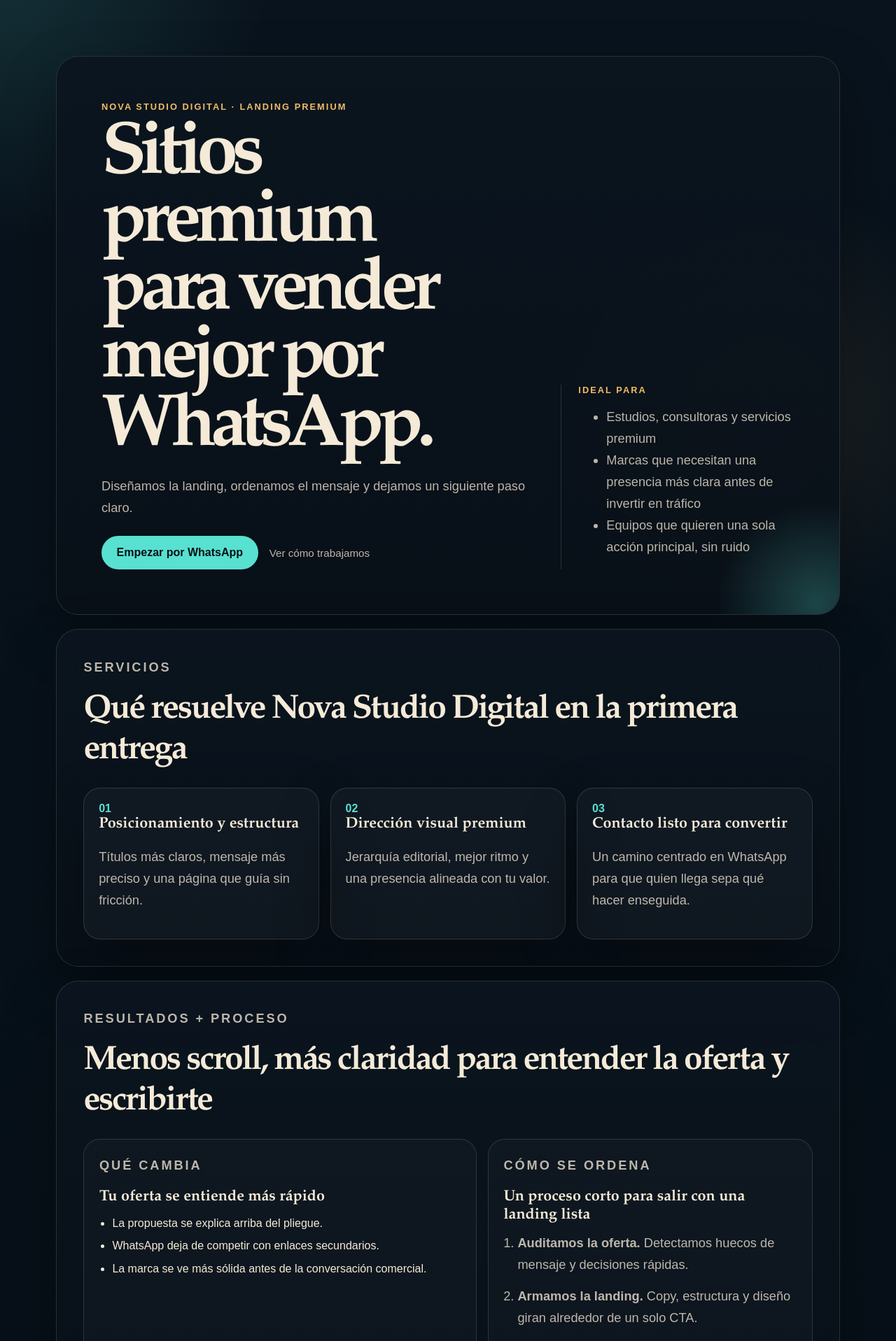
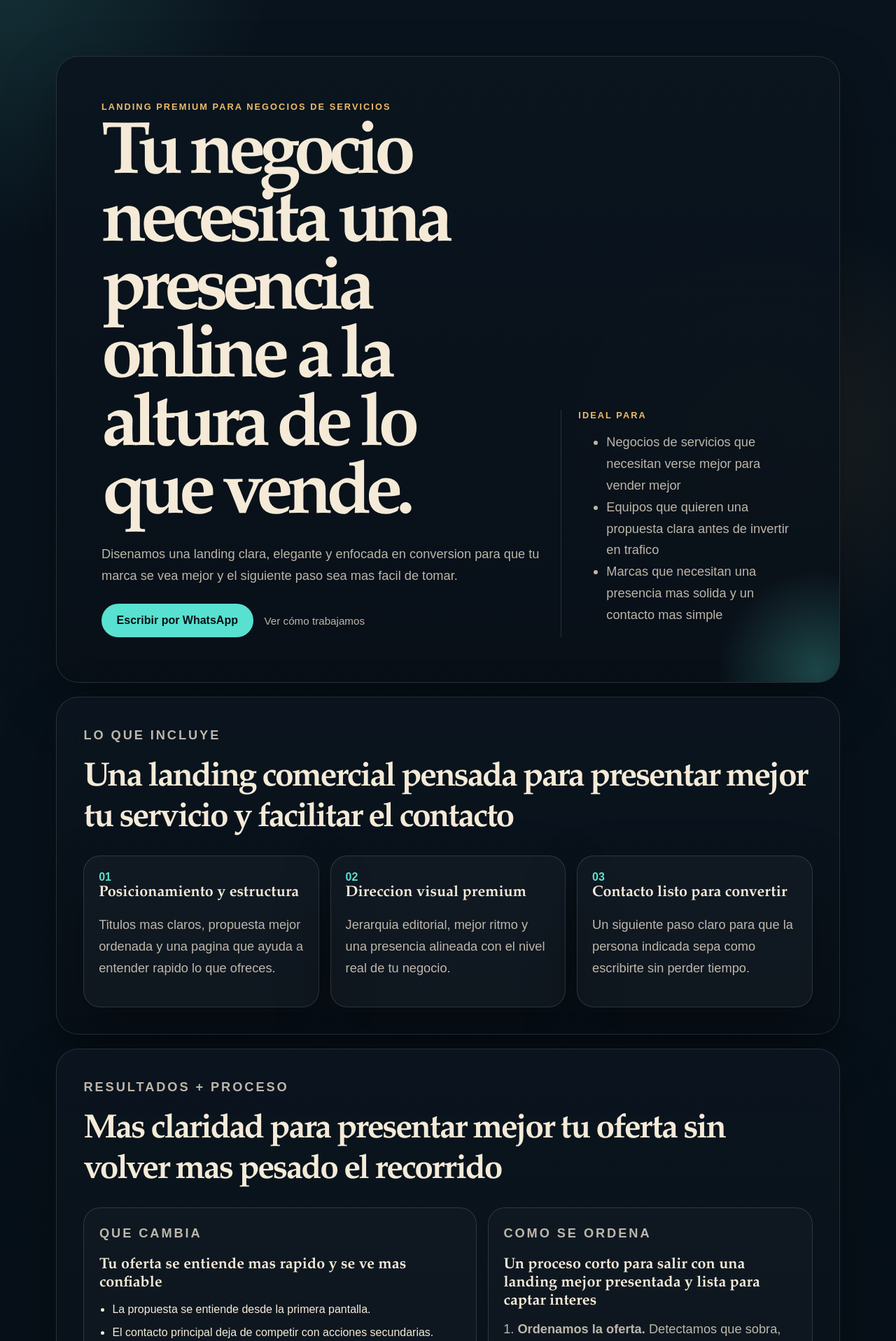
Before and after one commit to e12jassir/BrandLaunch, a Flask app: page / in a window 1280 px wide. Shown: the part 43-1960 px from the top of the page at 70% size. Run offline with Flask 3, Linux system fonts and the light colour scheme.

Commit message:
feat: refresh public landing copy

```diff
--- a/templates/landing.html
+++ b/templates/landing.html
@@ -1,74 +1,74 @@
 {% extends "base.html" %}
 
-{% block title %}Nova Studio Digital — WhatsApp-first websites for service brands{% endblock %}
+{% block title %}Landing premium para negocios de servicios{% endblock %}
 
-{% block meta_description %}Nova Studio Digital builds high-touch websites and launch assets for service brands that need a polished presence and a fast WhatsApp-first conversion path.{% endblock %}
+{% block meta_description %}Landing premium para negocios de servicios que necesitan una presencia online mas clara, mejor presentada y lista para convertir contactos en conversaciones comerciales.{% endblock %}
 
 {% block content %}
 <section id="hero" class="hero-panel hero-layout" aria-labelledby="hero-title">
     <div class="hero-copy-block">
-        <p class="eyebrow">Nova Studio Digital · landing premium</p>
-        <h1 id="hero-title">Sitios premium para vender mejor por WhatsApp.</h1>
-        <p class="hero-copy">Diseñamos la landing, ordenamos el mensaje y dejamos un siguiente paso claro.</p>
+        <p class="eyebrow">Landing premium para negocios de servicios</p>
+        <h1 id="hero-title">Tu negocio necesita una presencia online a la altura de lo que vende.</h1>
+        <p class="hero-copy">Disenamos una landing clara, elegante y enfocada en conversion para que tu marca se vea mejor y el siguiente paso sea mas facil de tomar.</p>
         <div class="hero-actions">
-            <a class="primary-action" href="https://wa.me/15550000000?text=Hi%20Nova%20Studio%20Digital">Empezar por WhatsApp</a>
+            <a class="primary-action" href="https://wa.me/15550000000?text=Hi%20Nova%20Studio%20Digital">Escribir por WhatsApp</a>
             <a class="secondary-action" href="#services">Ver cómo trabajamos</a>
         </div>
     </div>
     <aside class="hero-note" aria-label="Offer snapshot">
         <p class="hero-note-label">Ideal para</p>
         <ul>
-            <li>Estudios, consultoras y servicios premium</li>
-            <li>Marcas que necesitan una presencia más clara antes de invertir en tráfico</li>
-            <li>Equipos que quieren una sola acción principal, sin ruido</li>
+            <li>Negocios de servicios que necesitan verse mejor para vender mejor</li>
+            <li>Equipos que quieren una propuesta clara antes de invertir en trafico</li>
+            <li>Marcas que necesitan una presencia mas solida y un contacto mas simple</li>
         </ul>
     </aside>
 </section>
 
 <section id="services" class="story-section grid-section" aria-labelledby="services-title">
     <div class="section-heading">
-        <p class="eyebrow">Servicios</p>
-        <h2 id="services-title">Qué resuelve Nova Studio Digital en la primera entrega</h2>
+        <p class="eyebrow">Lo que incluye</p>
+        <h2 id="services-title">Una landing comercial pensada para presentar mejor tu servicio y facilitar el contacto</h2>
     </div>
     <article>
         <span>01</span>
         <h3>Posicionamiento y estructura</h3>
-        <p>Títulos más claros, mensaje más preciso y una página que guía sin fricción.</p>
+        <p>Titulos mas claros, propuesta mejor ordenada y una pagina que ayuda a entender rapido lo que ofreces.</p>
     </article>
     <article>
         <span>02</span>
-        <h3>Dirección visual premium</h3>
-        <p>Jerarquía editorial, mejor ritmo y una presencia alineada con tu valor.</p>
+        <h3>Direccion visual premium</h3>
+        <p>Jerarquia editorial, mejor ritmo y una presencia alineada con el nivel real de tu negocio.</p>
     </article>
     <article>
         <span>03</span>
         <h3>Contacto listo para convertir</h3>
-        <p>Un camino centrado en WhatsApp para que quien llega sepa qué hacer enseguida.</p>
+        <p>Un siguiente paso claro para que la persona indicada sepa como escribirte sin perder tiempo.</p>
     </article>
 </section>
 
 <section id="outcomes-process" class="story-section outcomes-process-section" aria-labelledby="outcomes-process-title">
     <div class="section-heading">
         <p class="eyebrow">Resultados + proceso</p>
-        <h2 id="outcomes-process-title">Menos scroll, más claridad para entender la oferta y escribirte</h2>
+        <h2 id="outcomes-process-title">Mas claridad para presentar mejor tu oferta sin volver mas pesado el recorrido</h2>
     </div>
     <div class="outcomes-process-grid">
         <article class="outcomes-process-panel" aria-labelledby="benefits-title">
-            <p class="eyebrow">Qué cambia</p>
-            <h3 id="benefits-title">Tu oferta se entiende más rápido</h3>
+            <p class="eyebrow">Que cambia</p>
+            <h3 id="benefits-title">Tu oferta se entiende mas rapido y se ve mas confiable</h3>
             <ul class="outcomes-list">
-                <li>La propuesta se explica arriba del pliegue.</li>
-                <li>WhatsApp deja de competir con enlaces secundarios.</li>
-                <li>La marca se ve más sólida antes de la conversación comercial.</li>
+                <li>La propuesta se entiende desde la primera pantalla.</li>
+                <li>El contacto principal deja de competir con acciones secundarias.</li>
+                <li>La marca transmite mas criterio antes de la conversacion comercial.</li>
             </ul>
         </article>
         <article class="outcomes-process-panel" aria-labelledby="process-title">
-            <p class="eyebrow">Cómo se ordena</p>
-            <h3 id="process-title">Un proceso corto para salir con una landing lista</h3>
+            <p class="eyebrow">Como se ordena</p>
+            <h3 id="process-title">Un proceso corto para salir con una landing mejor presentada y lista para captar interes</h3>
             <ol class="process-steps">
-                <li><strong>Auditamos la oferta.</strong> Detectamos huecos de mensaje y decisiones rápidas.</li>
-                <li><strong>Armamos la landing.</strong> Copy, estructura y diseño giran alrededor de un solo CTA.</li>
-                <li><strong>La dejamos lista.</strong> Terminás con una presencia más clara y un contacto directo.</li>
+                <li><strong>Ordenamos la oferta.</strong> Detectamos que sobra, que falta y que conviene destacar primero.</li>
+                <li><strong>Construimos la landing.</strong> Copy, estructura y diseno trabajan sobre una sola prioridad comercial.</li>
+                <li><strong>La dejamos lista.</strong> Tu negocio gana una presencia mas clara y una via de contacto mas simple.</li>
             </ol>
         </article>
     </div>
@@ -77,17 +77,17 @@
 <section id="testimonials" class="story-section proof-section" aria-labelledby="proof-title">
     <div class="section-heading">
         <p class="eyebrow">Prueba</p>
-        <h2 id="proof-title">Ejemplos demo, visibles pero en segundo plano</h2>
+        <h2 id="proof-title">Referencias demo para mostrar el tipo de mejora que busca esta landing</h2>
     </div>
     <div class="proof-grid">
         <article>
             <p class="proof-label">Demo ilustrativa</p>
-            <blockquote>“La página por fin sonó como nuestro estudio y dejó un contacto obvio.”</blockquote>
-            <p class="proof-source">Ejemplo demo · estudio de interiorismo</p>
+            <blockquote>“La pagina por fin reflejo mejor el nivel del servicio y dejo un contacto mucho mas claro.”</blockquote>
+            <p class="proof-source">Ejemplo demo · negocio de interiorismo</p>
         </article>
         <article>
             <p class="proof-label">Resultado demo</p>
-            <blockquote>“Bajó la duda porque el siguiente paso quedó concentrado en WhatsApp.”</blockquote>
+            <blockquote>“La propuesta se entendio mas rapido y el contacto dejo de sentirse disperso.”</blockquote>
             <p class="proof-source">Escenario ilustrativo · consultora local</p>
         </article>
     </div>
@@ -97,18 +97,18 @@
     <div class="contact-primary">
         <div>
             <p class="eyebrow">Contacto</p>
-            <h2 id="contact-title">Un canal claro para empezar la conversacion</h2>
+            <h2 id="contact-title">Un contacto claro, directo y facil de accionar</h2>
             <p class="hero-copy contact-copy">WhatsApp sigue siendo la via principal. Si preferis compartir contexto primero, abajo tenes un brief corto y ordenado.</p>
-            <p class="contact-support-copy">La idea es simple: entender que necesita tu marca, ordenar el siguiente paso y responder con una direccion concreta.</p>
+            <p class="contact-support-copy">La idea es simple: entender que necesita tu negocio, ordenar el siguiente paso y responder con una direccion concreta.</p>
             <ul class="contact-next-steps" aria-label="Que pasa despues">
-                <li><strong>Leemos el contexto.</strong><span>Para entender si necesitas claridad, diseno o conversion.</span></li>
+                <li><strong>Leemos el contexto.</strong><span>Para entender que necesita tu negocio y donde esta el mayor cuello de botella.</span></li>
                 <li><strong>Ordenamos la prioridad.</strong><span>Sin empujar una solucion mas grande de la necesaria.</span></li>
-                <li><strong>Respondemos con direccion.</strong><span>Para que sepas cual es el siguiente paso util.</span></li>
+                <li><strong>Respondemos con direccion.</strong><span>Para que sepas cual es el siguiente paso mas util.</span></li>
             </ul>
         </div>
         <div class="contact-actions">
             <a class="primary-action" href="https://wa.me/15550000000?text=Hi%20Nova%20Studio%20Digital">Escribir por WhatsApp</a>
-            <a class="secondary-action" href="{{ url_for('admin') }}">Ver preview admin diferido</a>
+            <a class="secondary-action" href="{{ url_for('admin') }}">Ver preview operativo</a>
         </div>
     </div>
 </section>
@@ -116,8 +116,8 @@
 <section id="contact-form" class="story-section contact-form-section" aria-labelledby="contact-form-title">
     <div class="contact-form-card">
         <p class="eyebrow">Camino secundario</p>
-        <h2 id="contact-form-title">Preferis mandar detalles primero?</h2>
-        <p class="contact-form-copy">Este formulario queda debajo de WhatsApp y mantiene el brief liviano.</p>
+        <h2 id="contact-form-title">Preferis compartir detalles antes de hablar?</h2>
+        <p class="contact-form-copy">Este formulario queda debajo de WhatsApp y mantiene el brief corto, claro y facil de responder.</p>
 
         <div class="form-status" aria-live="polite">
             {% if submission_state == "success" %}
@@ -175,5 +175,5 @@
 {% endblock %}
 
 {% block footer %}
-<p>Nova Studio Digital demo landing in BrandLaunch. Admin auth, dashboard, CRUD, analytics, email, export, and spam protection remain deferred.</p>
+<p>Demo landing para negocios de servicios en BrandLaunch. Admin auth, dashboard, CRUD, analytics, email, export y spam protection siguen diferidos.</p>
 {% endblock %}
```
Also changed, not shown: tests/test_foundation.py (+4 -4 lines), tests/test_landing.py (+7 -3 lines).
